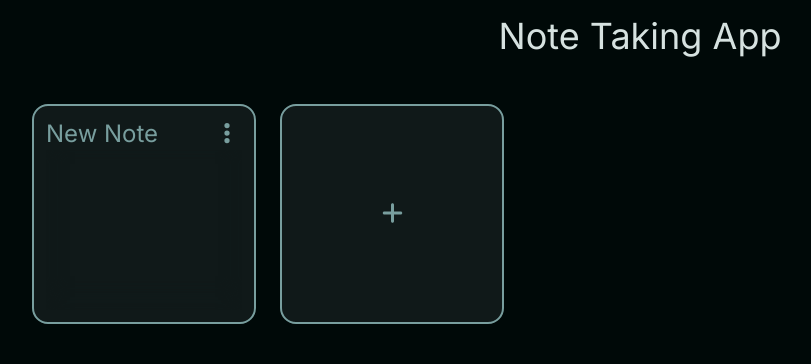
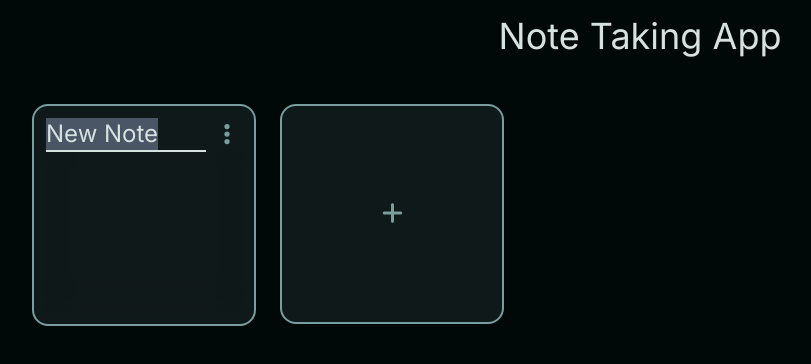
Before and after one commit to lZh1r/note-app, a React (Vite) app: page / in a window 1280 px wide. Both pictures are taken after a click on the button 144 px from the left and 214 px from the top of the page. Shown: the top 364 px of the page, without its empty margins (0-811 px from the left). Built offline with nearby package versions, Linux system fonts and the light colour scheme.

Commit message:
title autofocus on note creation

```diff
--- a/src/elements/NoteCard.tsx
+++ b/src/elements/NoteCard.tsx
@@ -1,16 +1,15 @@
 import {Link} from "react-router";
 import {faEllipsisVertical} from "@fortawesome/free-solid-svg-icons";
 import {FontAwesomeIcon} from "@fortawesome/react-fontawesome";
-import {useState} from "react";
+import {RefObject, useState} from "react";
 import {useStore} from "../utils/AppState.ts";
 
-function NoteCard({title, text, path, id}: {title: string, text: string, path: string, id: string}) {
+function NoteCard({title, text, path, id, ref}: {title: string, text: string, path: string, id: string, ref: RefObject<any>}) {
 
     const [noteTitle, setNoteTitle] = useState(title);
     const [isMenuOpen, setIsMenuOpen] = useState(false);
     const changeNoteTitle = useStore.getState().changeNoteTitle;
     const deleteNote = useStore.getState().deleteNote;
-
     function updateTitle() {
         changeNoteTitle(id, noteTitle);
     }
@@ -19,9 +18,9 @@ function NoteCard({title, text, path, id}: {title: string, text: string, path: s
             <div className="font-main bg-element border-inactive border-2 border-solid rounded-2xl text-inactive hover:text-active
                 hover:border-active p-3 m-3 transition-all">
                 <div className="flex flex-row justify-between">
-                    <input onBlur={updateTitle} type="text" onChange={(e) => setNoteTitle(e.currentTarget.value)}
+                    <input onBlur={updateTitle} type="text" ref={ref} onChange={(e) => setNoteTitle(e.currentTarget.value)}
                            value={noteTitle}
-                           className="text-2xl cursor-text focus:outline-0 focus:text-active border-active focus:border-b-2 w-[10rem]"/>
+                           className="text-2xl cursor-text focus:outline-0 focus:text-active border-active focus:border-b-2 w-[10rem] selection:bg-gray-600"/>
                     <button onClick={() => setIsMenuOpen(s => !s)} className="cursor-pointer outline-none pr-2 pl-2">
                         <FontAwesomeIcon className="text-2xl place-self-center mr-1" icon={faEllipsisVertical} />
                     </button>
@@ -29,9 +28,9 @@ function NoteCard({title, text, path, id}: {title: string, text: string, path: s
                 {
                     isMenuOpen ?
                         <div className="h-[8em] text-xl flex p-1 flex-col text-inactive">
-                            <button onClick={() => deleteNote(id)} className="cursor-pointer outline-none hover:text-active w-fit p-1">Delete</button>
-                            <button className="cursor-pointer outline-none hover:text-active w-fit p-1">Foo</button>
-                            <button className="cursor-pointer outline-none hover:text-active w-fit p-1">Bar</button>
+                            <button onClick={() => deleteNote(id)} className="cursor-pointer outline-none hover:text-active w-fit p-1 place-self-end">Delete</button>
+                            <button className="cursor-pointer outline-none hover:text-active w-fit p-1 place-self-end">Foo</button>
+                            <button className="cursor-pointer outline-none hover:text-active w-fit p-1 place-self-end">Bar</button>
                         </div> :
                         <Link to={path}>
                             <p className="h-[10em] p-2 overflow-clip shadow-fade shadow-element">{text}</p>
--- a/src/pages/HomePage.tsx
+++ b/src/pages/HomePage.tsx
@@ -1,17 +1,29 @@
 import NoteCard from "../elements/NoteCard.tsx";
 import NoteCreationButton from "../elements/NoteCreationButton.tsx";
 import {useStore} from "../utils/AppState.ts";
-import {useEffect} from "react";
+import {useEffect, useRef, useState} from "react";
 
 
 function HomePage() {
 
     const notes = useStore((state) => state.notes);
+    const prevLength = useRef(notes.length);
+    //not to focus on input element when reloading the page (prolly can be done much easier, but idc)
+    const [grace, setGrace] = useState(true);
+    const elementToFocusOn = useRef<HTMLFormElement>(null);
     const getSavedNotes = useStore((s) => s.getNotesFromDB);
 
     useEffect(() => {
-        getSavedNotes();
+        getSavedNotes().then(() => setGrace(false));
     }, []);
+
+    useEffect(() => {
+        if (notes.length > prevLength.current && !grace) {
+            elementToFocusOn.current!.focus();
+            elementToFocusOn.current!.select();
+        }
+        prevLength.current = notes.length;
+    }, [notes]);
 
     return (
         <>
@@ -20,7 +32,7 @@ function HomePage() {
             </header>
             <main className="grid grid-cols-5 p-5 max-md:flex flex-col">
                 {notes.map((note) => <NoteCard key={note.id} title={note.title} text={note.content}
-                                                      path={`/note/${note.id}`} id={note.id}/>)}
+                                                      path={`/note/${note.id}`} id={note.id} ref={elementToFocusOn}/>)}
                 <NoteCreationButton/>
             </main>
         </>
```
